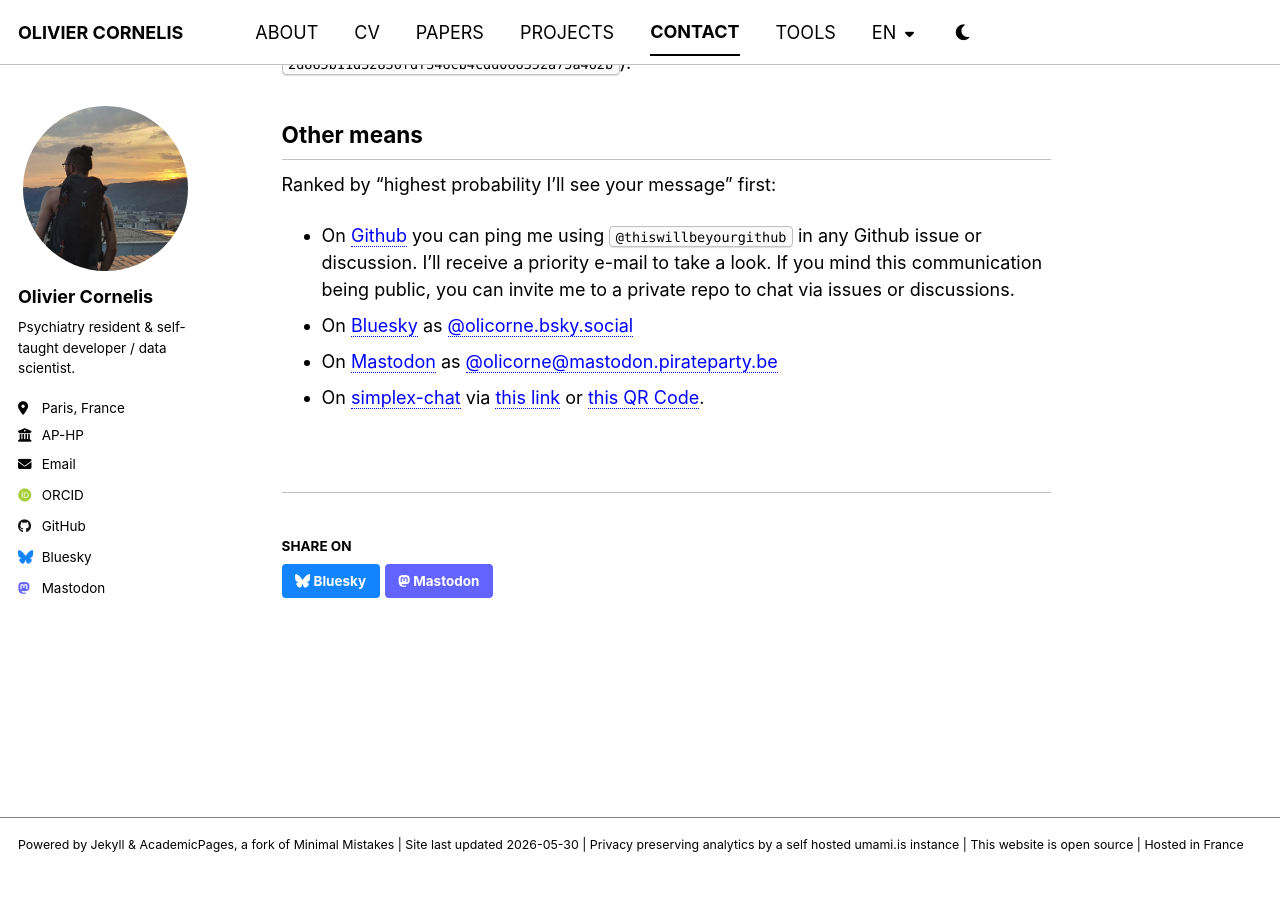
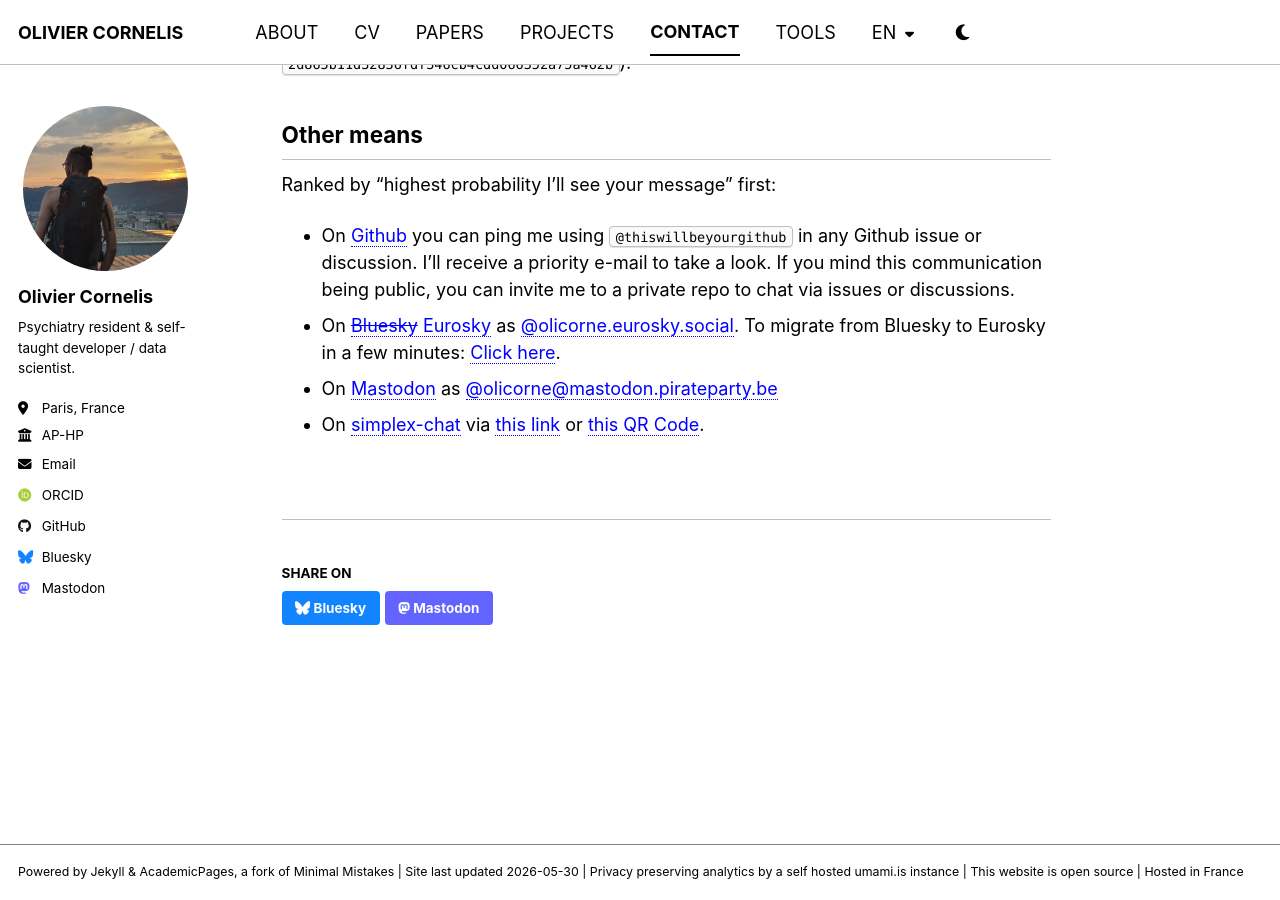
Before and after one commit to thiswillbeyourgithub/website, a Jekyll site: the page built from _pages/en/contact.md, in a window 1280 px wide and 900 px high, scrolled down 581 px. Built offline with Jekyll 4.4.1, drawn with Linux system fonts in a browser that asks for light colours; some web fonts are replaced; before the commit the page ends 1454 px from its top, so only the background shows below that.

Commit message:
new: migrated from bluesky to eurosky
Signed-off-by: thiswillbeyourgithub <26625900+thiswillbeyourgithub@users.noreply.github.com>

```diff
--- a/_config.yml
+++ b/_config.yml
@@ -55,7 +55,7 @@
 
   # Social media
   artstation       : # Username
-  bluesky          : "olicorne.bsky.social" # Replace this with you Bluesky username
+  bluesky          : "olicorne.eurosky.social" # Replace this with you Bluesky username
   facebook         : # Username
   flickr           : # Username
   foursquare       : # Username
--- a/_pages/en/contact.md
+++ b/_pages/en/contact.md
@@ -31,6 +31,6 @@
 Ranked by "highest probability I'll see your message" first:
 
 - On [Github](https://github.com) you can ping me using `@thiswillbeyourgithub` in any Github issue or discussion. I'll receive a priority e-mail to take a look. If you mind this communication being public, you can invite me to a private repo to chat via issues or discussions.
-- On [Bluesky](https://en.wikipedia.org/wiki/Bluesky) as [@olicorne.bsky.social](https://bsky.app/profile/olicorne.bsky.social)
+- On [~~Bluesky~~ Eurosky](https://en.wikipedia.org/wiki/Bluesky) as [@olicorne.eurosky.social](https://bsky.app/profile/olicorne.eurosky.social). To migrate from Bluesky to Eurosky in a few minutes: [Click here](https://eurosky.tech/accounts/migrate).
 - On [Mastodon](https://en.wikipedia.org/wiki/Mastodon_(social_network)) as [@olicorne@mastodon.pirateparty.be](https://mastodon.pirateparty.be/@olicorne)
 - On [simplex-chat](https://github.com/simplex-chat/simplex-chat) via [this link](https://smp8.simplex.im/a#zhJ22L47TjVY2dY_SsMv8v0JqsSwzQ-Qp0kbGO1nUo4) or [this QR Code](https://olicorne.org/images/simplex.png).
```
Also changed, not shown: _pages/fr/contact.md (+1 -1 lines).
